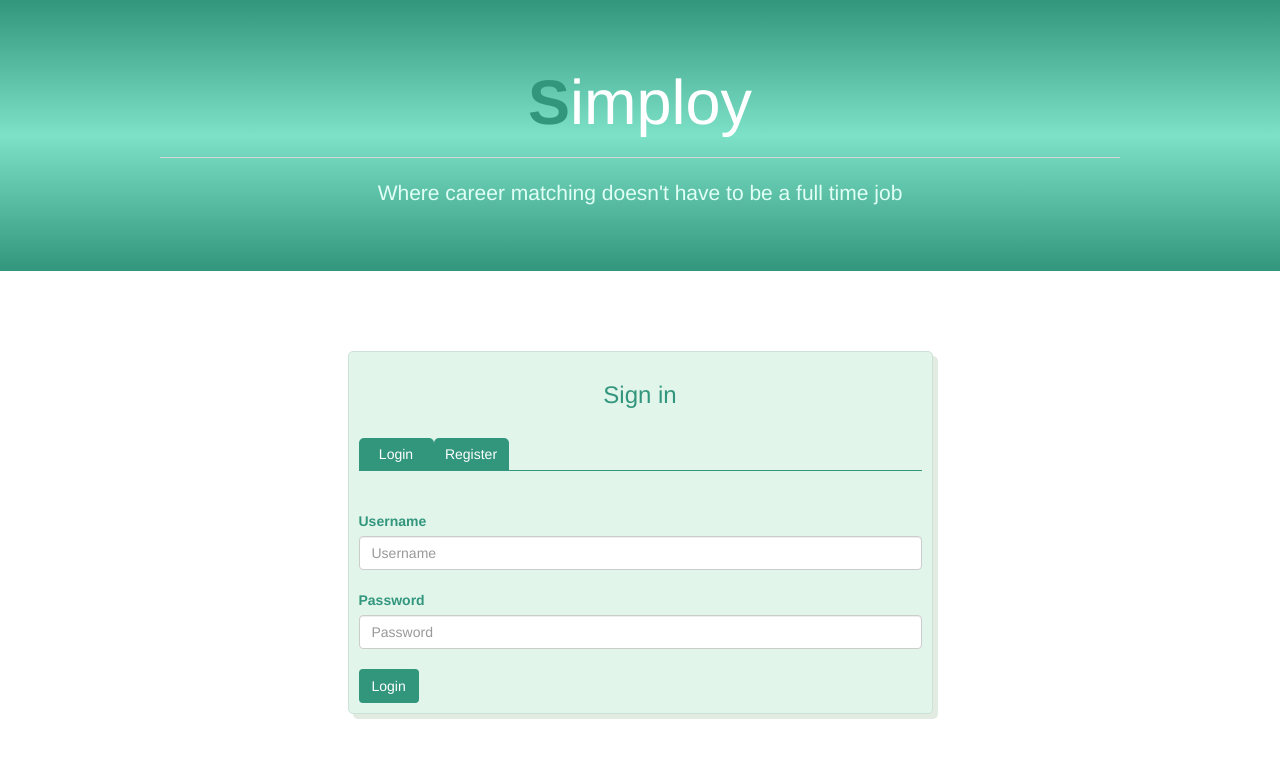
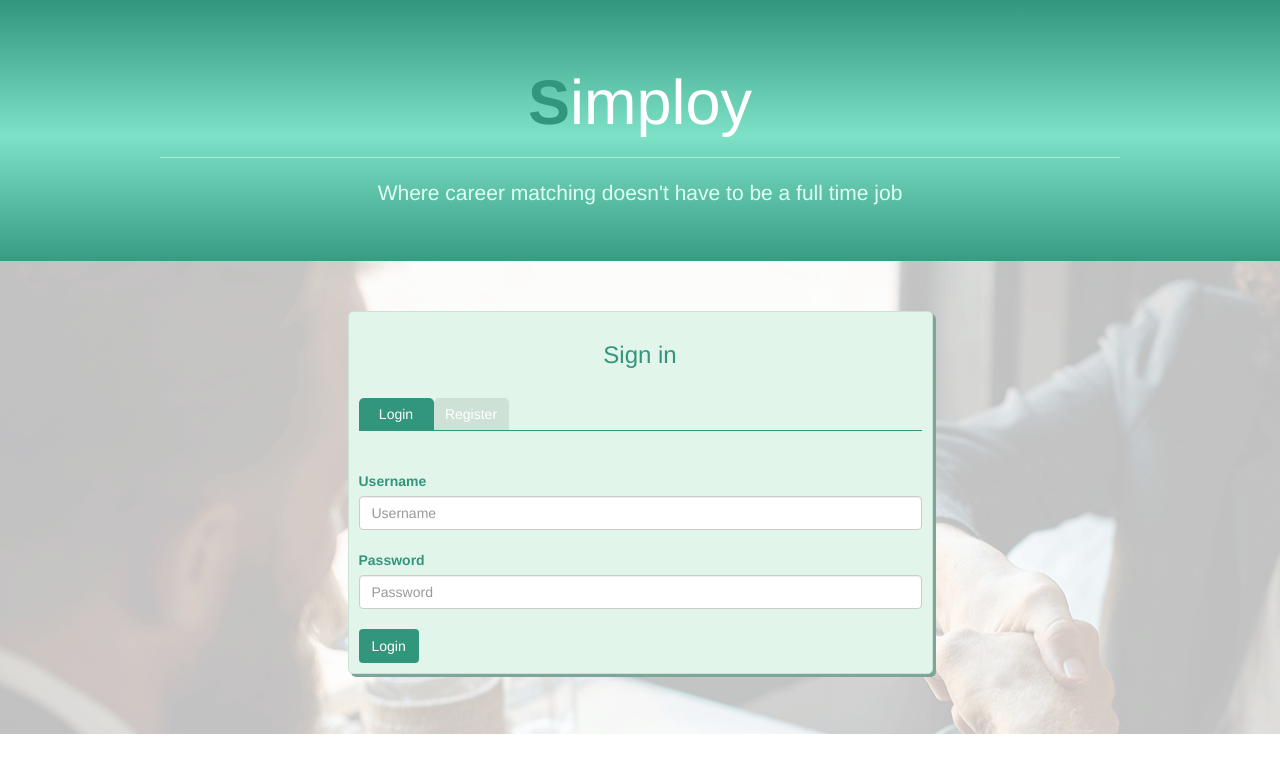
Before and after one commit to ihsantaha/Revature-ProjectII-Simploy, an Angular app in the folder simploy/: page / in a window 1280 px wide. Shown: the top 772 px of the page. Built offline with nearby package versions, Linux system fonts and the light colour scheme.

Commit message:
Add files via upload

```diff
--- a/simploy/src/app/signin/signin.component.css
+++ b/simploy/src/app/signin/signin.component.css
@@ -1,6 +1,7 @@
 .jumbotron {
     background: linear-gradient(to bottom, rgb(50, 150, 125), rgb(125, 225, 200), rgb(50, 150, 125));
     color: rgb(255, 255, 255);
+    margin-bottom: -10px;
 }
 
 .lead {
@@ -28,7 +29,7 @@
 }
 
 .simploy-shadow {
-    box-shadow: 5px 5px rgb(225, 235, 225);
+    box-shadow: 3px 3px rgb(125 , 165, 155);
 }
 
 .simploy-box {
--- a/simploy/src/app/signin/signin.component.html
+++ b/simploy/src/app/signin/signin.component.html
@@ -8,6 +8,8 @@
   </p>
 </div>
 
+<div [ngStyle]="{'background' : 'url(../assets/images/signin-header.gif)'}">
+
 <div class="container">
 
   <div class="row">
@@ -16,8 +18,9 @@
       <h3 class="text-center">Sign in</h3>
       <br />
       <div>
-      <button class="btn simploy-bgcolor simploy-tab" (click)="showLogin()">Login</button>
-      <button class="btn simploy-bgcolor simploy-tab" (click)="showRegister()">Register</button>
+      <button [ngStyle]="{backgroundColor: inLogin? 'rgb(50, 150, 125)' : 'rgb(205, 225, 215)'}" class="btn simploy-bgcolor simploy-tab" (click)="showLogin()"
+      >Login</button>
+      <button [ngStyle]="{backgroundColor: inLogin? 'rgb(205, 225, 215)' : 'rgb(50, 150, 125)'}" class="btn simploy-bgcolor simploy-tab" (click)="showRegister()">Register</button>
         <hr style="background-color: rgb(50, 150, 125); margin-top: 0px; border: none; height: 1px" />
     </div>
       <br />
@@ -26,4 +29,6 @@
     </div>
     <div class="col-xs-3"></div>
   </div>
+
 </div>
+<br /><br /><br />
```
